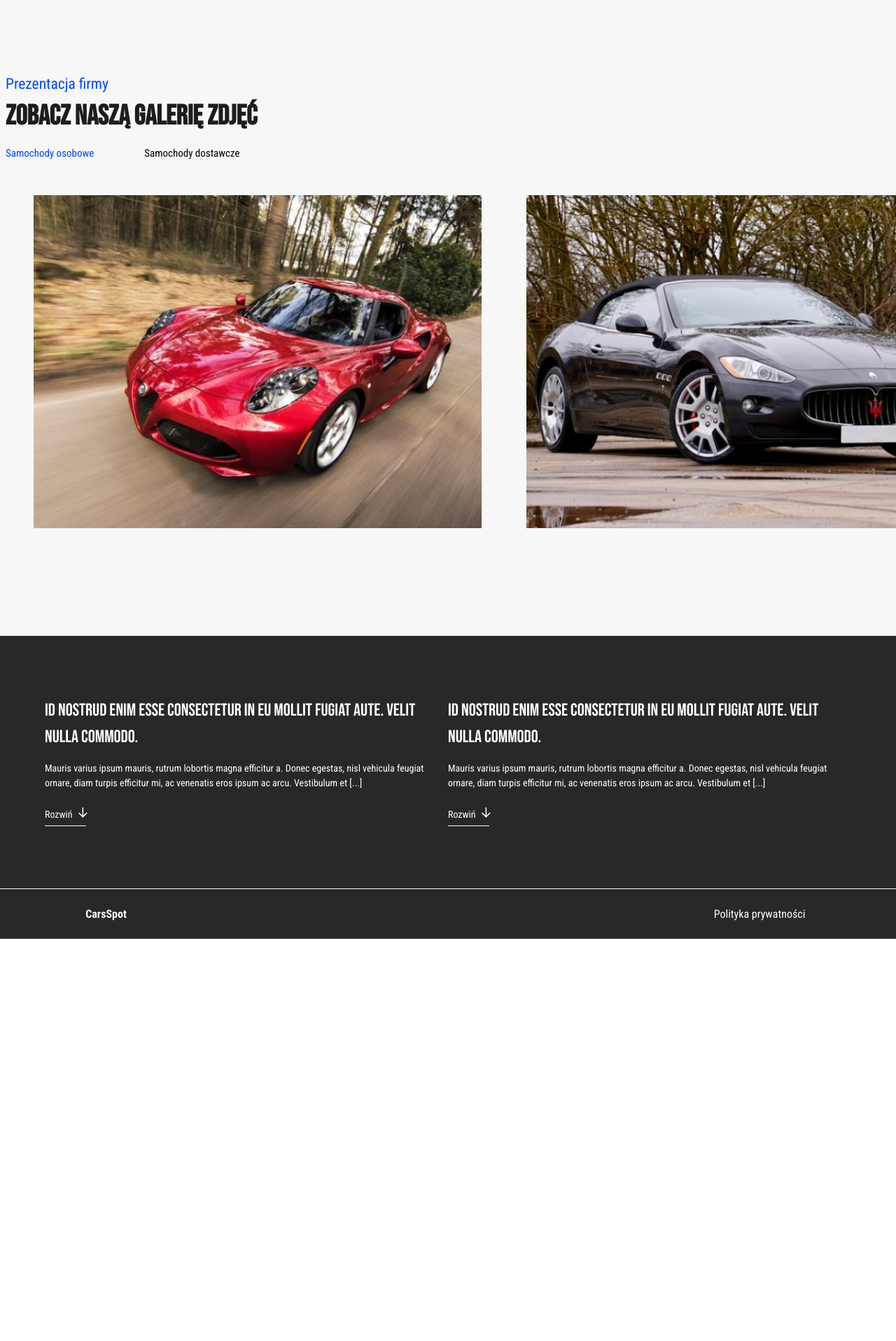
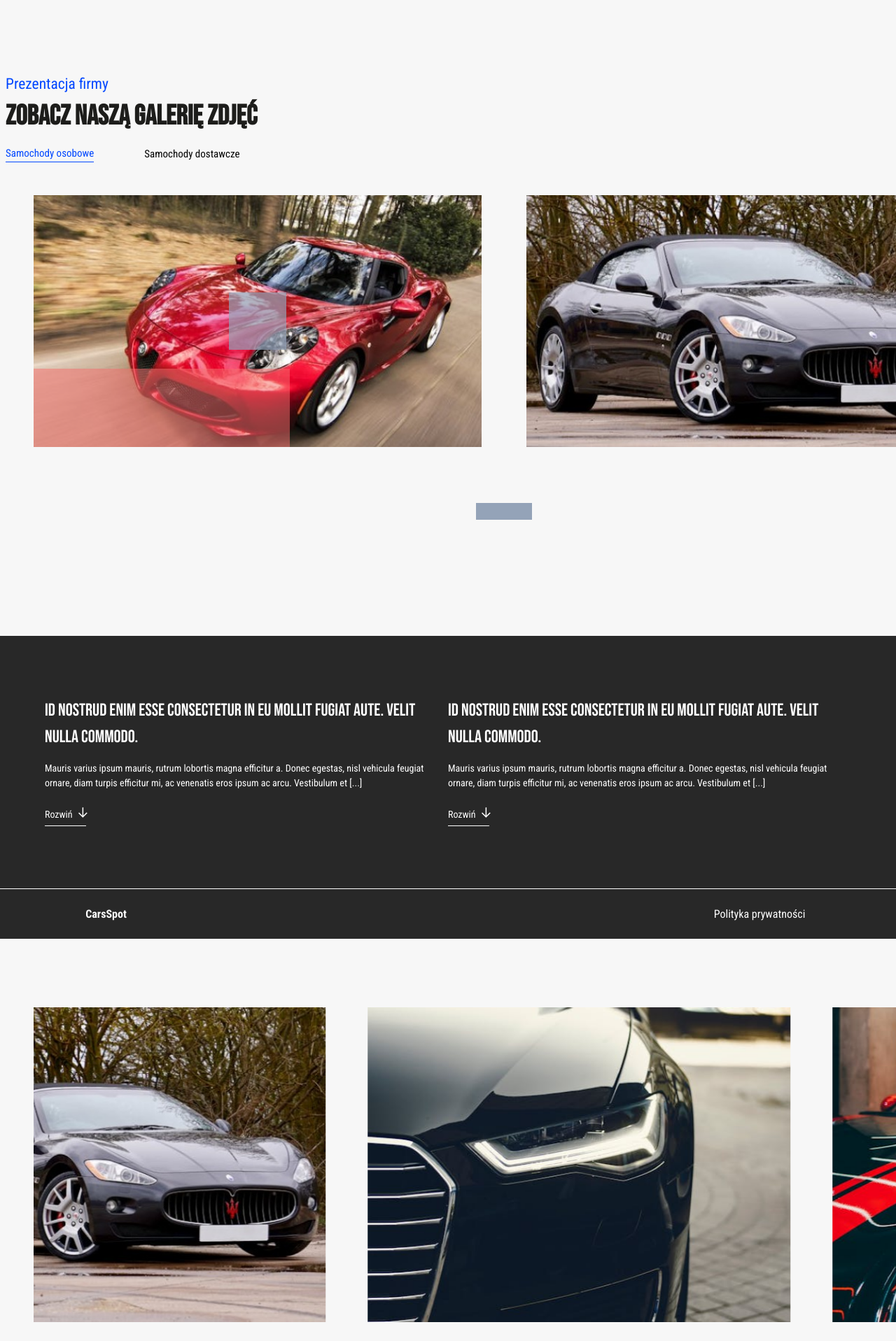
Before and after one commit to artur-IT/recruitment_adSite.pro, a React (Vite) app: page / in a window 1280 px wide. Shown: the part 880-2797 px from the top of the page at 70% size. Before the commit the page ends 2222 px from the top, so only its background shows below. Built offline with nearby package versions, Linux system fonts and the light colour scheme.

Commit message:
create gallery slider

```diff
--- a/src/App.jsx
+++ b/src/App.jsx
@@ -1,11 +1,12 @@
 import "./index.css";
+import Slider from "./slider";
 
 export default function App() {
   return (
     <>
       <section className="max-w-[1440px] h-[2222px] mx-auto bg-[#F7F7F7]">
         {/* Navigation  */}
-        <nav className="w-11/12 h-[79px] mx-auto py-4 flex items-center justify-between">
+        <nav className="relative z-40 w-11/12 h-[79px] mx-auto py-4 flex items-center justify-between">
           {/* logo */}
           <div className="flex items-center">
             <img src="./icons/logo_piece.png" alt="logo piece" className="mr-2" />
@@ -14,8 +15,8 @@ export default function App() {
 
           {/* middle menu */}
           <div className="font-roboto-condensed text-base flex space-x-4">
-            <span>Galeria zdjęć</span>
-            <span>FAQ</span>
+            <a href="#">Galeria zdjęć</a>
+            <a href="#">FAQ</a>
           </div>
 
           {/* right button */}
@@ -24,14 +25,14 @@ export default function App() {
 
         {/* Hero One */}
         <section className="relative h-[825px] bg-[#F7F7F7] p-16">
-          <div className="  ">
+          <div>
             {/* bg element */}
-            <div className="absolute w-[668px] h-[659px] top-[-90px] right-20 ">
+            <div className="absolute w-1/2 max-w-[668px] h-auto top-[-10%] right-[5%] xl:right-20">
               <img src="./img/HERO_Element.png" alt="cars" />
             </div>
 
             {/* info */}
-            <div className="absolute w-11/12 h-[343px]">
+            <div className="absolute z-40 w-11/12 h-[343px]">
               <div className="grid gap-6">
                 <div className="font-bebas-neue leading-tight w-[650px] text-[76px]">{"Sprzedajemy samochody z europy".toUpperCase()}</div>
                 <p className="my-10 font-roboto-condensed text-base w-[280px] text-[#282828]">
@@ -47,7 +48,8 @@ export default function App() {
             </div>
 
             {/* cars */}
-            <div className="absolute w-[1064px] h-[405px] left-[376px] top-[328px]">
+            {/* <div className="absolute w-[1064px] h-[auto] left-[376px] top-[328px]"> */}
+            <div className="absolute w-3/4 max-w-[1064px] h-auto left-1/4 top-1/3 xl:left-[376px] xl:top-[328px]">
               <img src="./img/HERO_cars.png" alt="cars" />
             </div>
           </div>
@@ -64,7 +66,7 @@ export default function App() {
             </div>
 
             <div className="flex flex-col sm:flex-row sm:gap-6 font-roboto-condensed">
-              <button className="w-auto text-[15px] mr-12 text-[#0147FF]">Samochody osobowe</button>
+              <button className="w-auto text-[15px] mr-12 text-[#0147FF] border-b-[1px] border-[#0147FF]">Samochody osobowe</button>
               <button className="w-auto text-[15px] text-black">Samochody dostawcze</button>
             </div>
           </div>
@@ -72,24 +74,24 @@ export default function App() {
 
         {/* Gallery Block  */}
         <section className="w-[1440px] h-[678px] p-12 bg-[#F7F7F7]">
-          <div className="grid grid-cols-2 gap-x-16 justify-center">
+          <div className="grid grid-cols-2 gap-16 justify-center">
             {/* car 1 */}
-            <div className="relative">
-              <img className="w-full h-full object-cover" src="./img/car_1.jpg" alt="car 1" />
+            <div className="relative w-full h-0 pb-[56.25%]">
+              <img className="absolute top-0 left-0 w-full h-full object-cover" src="./img/car_1.jpg" alt="car 1" />
 
               {/* play button */}
-              {/* <div className="absolute inset-0 flex items-center justify-center">
+              <div className="absolute opacity-70 inset-0 flex items-center justify-center">
                 <div className="w-[82px] h-[82px] bg-slate-400"></div>
-              </div> */}
+              </div>
               {/* caption */}
-              {/* <div className="absolute bottom-0 left-0">
+              <div className="absolute opacity-50 bottom-0 left-0">
                 <div className="w-[366px] h-[112px] bg-red-400"></div>
-              </div> */}
+              </div>
             </div>
 
             {/* car 2 */}
-            <div className="relative">
-              <img className="w-full h-full object-cover" src="./img/car_2.jpg" alt="car 2" />
+            <div className="relative w-full h-0 pb-[56.25%]">
+              <img className="absolute top-0 left-0 w-full h-full object-cover" src="./img/car_2.jpg" alt="car 2" />
 
               {/* play button*/}
               {/* <div className="absolute inset-0 flex items-center justify-center">
@@ -101,6 +103,9 @@ export default function App() {
               </div> */}
             </div>
           </div>
+
+          {/* gallery dots */}
+          <div className="mx-auto bg-slate-400 w-20 h-6 mt-20"></div>
         </section>
 
         {/* SEO */}
@@ -135,6 +140,11 @@ export default function App() {
           <div className="w-[63px] h-6 font-bold grid gap-4 text-white">CarsSpot</div>
           <div className="w-[150px] h-6 grid gap-6 text-white">Polityka prywatności</div>
         </footer>
+
+        {/* GALLERY SLIDER  */}
+        <section className="w-[1440px] h-[678px] p-12 bg-[#F7F7F7]">
+          <Slider />
+        </section>
       </section>
     </>
   );
--- /dev/null
+++ b/src/Slider.jsx
@@ -0,0 +1,46 @@
+import "./slider.css";
+
+import { useState, useEffect } from "react";
+
+const Slider = () => {
+  const [currentSlide, setCurrentSlide] = useState(0);
+  const images = ["./img/car_1.jpg", "./img/car_2.jpg", "./img/car_3.jpg", "./img/car_4.jpg"];
+
+  useEffect(() => {
+    const timer = setInterval(() => {
+      setCurrentSlide((prevSlide) => {
+        // Zamiast modulo, sprawdzamy czy jesteśmy na przedostatnim slajdzie
+        if (prevSlide === images.length - 2) {
+          // Przeskakujemy na początek (slajd 0)
+          return 0;
+        } else {
+          // Przechodzimy do następnego slajdu
+          return prevSlide + 1;
+        }
+      });
+    }, 2000);
+
+    return () => clearInterval(timer);
+  }, [images.length]);
+
+  return (
+    <div className="slider-container">
+      <div className="slider" style={{ transform: `translateX(-${currentSlide * 50}%)` }}>
+        {images.map((image, index) => (
+          <div key={index} className="slide" style={{ width: "50%" }}>
+            {" "}
+            {/* Ustawiamy szerokość slajdu na 50% */}
+            <img src={image} alt={`Slide ${index + 1}`} className="slider-image" />
+          </div>
+        ))}
+      </div>
+      <div className="dots">
+        {images.map((_, index) => (
+          <span key={index} className={`dot ${index === currentSlide ? "active" : ""}`} onClick={() => setCurrentSlide(index)} />
+        ))}
+      </div>
+    </div>
+  );
+};
+
+export default Slider;
--- /dev/null
+++ b/src/slider.css
@@ -0,0 +1,48 @@
+.slider-container {
+  position: relative;
+  width: 100%; /* Dostosuj szerokość slidera */
+  height: auto; /* Dostosuj wysokość slidera */
+  margin: 50px auto;
+  overflow: hidden; /* Ukrywamy slajdy poza obszarem slidera */
+}
+
+.slider {
+  display: flex;
+  transition: transform 0.5s ease-in-out;
+  width: 90%; /* Dwa razy szerszy niż slider-wrapper, aby pomieścić dwa slajdy obok siebie */
+}
+
+.slide {
+  width: 100%;
+  height: auto;
+  margin: 0 30px;
+  flex-shrink: 0; /* Zapobiegamy zmniejszaniu się slajdów */
+}
+
+.slide img {
+  width: 100%;
+  height: 100%;
+  object-fit: cover; /* Dopasowujemy obraz do rozmiaru slajdu */
+}
+
+.dots {
+  position: relative;
+  display: flex;
+  align-items: center;
+  width: 80px;
+  height: 24px;
+  margin: 3% auto;
+}
+
+.dot {
+  width: 10px;
+  height: 10px;
+  margin: 0 5px;
+  border-radius: 50%;
+  background-color: #ededed;
+  cursor: pointer;
+}
+
+.dot.active {
+  background-color: #0147ff;
+}
```
